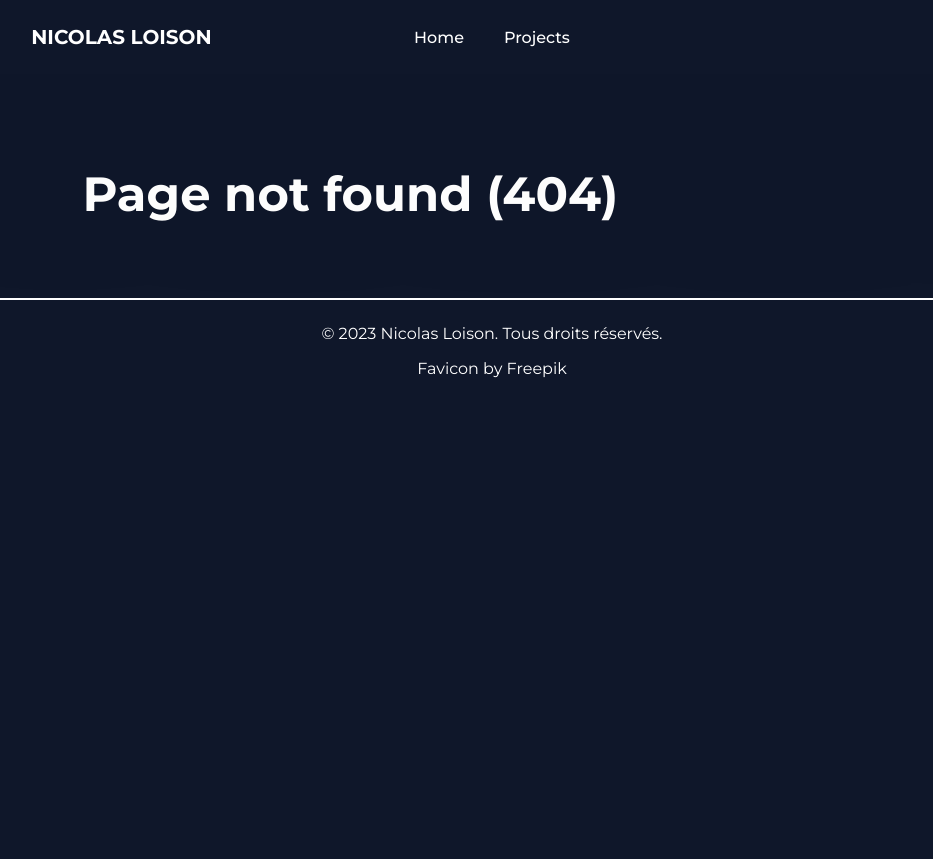
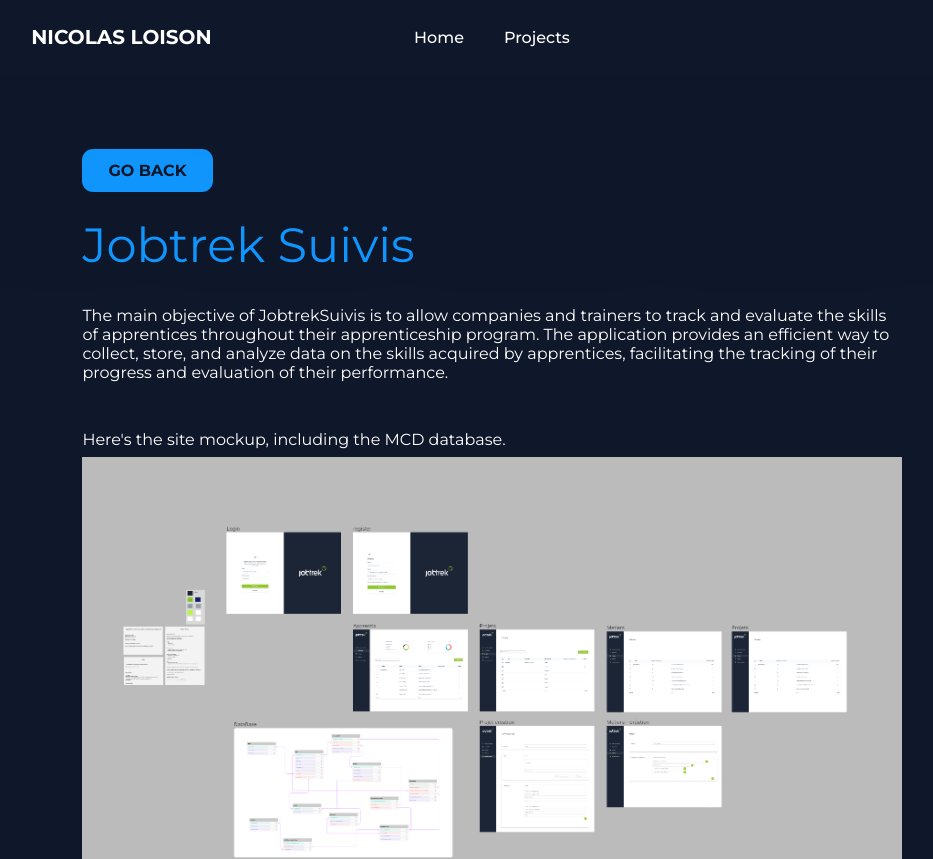
Before and after one commit to nicolasloi/portfolio, a Vue app: page /portfolio/projects/jobtreksuivis in a window 1280 px wide. Before the commit this address had no page. Shown: the top 859 px of the page, without its empty margins (148-1081 px from the left). Before the commit the page ends 800 px from the top, so only its background shows below. Built offline with nearby package versions, Linux system fonts and the light colour scheme.

Commit message:
fix route

```diff
--- a/src/components/HeaderBar.vue
+++ b/src/components/HeaderBar.vue
@@ -28,16 +28,16 @@
 
 <template>
   <header>
-    <router-link to="./" :class="{ active: route.path === './' }" class="logo">
+    <router-link to="/portfolio/" :class="{ active: route.path === '/portfolio/' }" class="logo">
       <h2>NICOLAS LOISON</h2>
     </router-link>
 
     <ul class="navbar">
       <li>
-        <router-link to="./" :class="{ active: route.path === './' }">Home</router-link>
+        <router-link to="/portfolio/" :class="{ active: route.path === '/portfolio/' }">Home</router-link>
       </li>
       <li>
-        <router-link to="./projects" :class="{ active: route.path === './projects' }">Projects</router-link>
+        <router-link to="/portfolio/projects" :class="{ active: route.path === '/portfolio/projects' }">Projects</router-link>
       </li>
     </ul>
 
--- a/src/components/ProjectsPage/jobtreksuivis.vue
+++ b/src/components/ProjectsPage/jobtreksuivis.vue
@@ -5,7 +5,7 @@
 <template>
   <section class="page-project">
     <div class="title">
-      <router-link class="btn" to="./projects">GO BACK</router-link>
+      <router-link class="btn" to="/portfolio/projects">GO BACK</router-link>
       <h2>Jobtrek Suivis</h2>
     </div>
     <p>The main objective of JobtrekSuivis is to allow companies and trainers to track and evaluate the skills of
--- a/src/components/ProjectsPage/moviemanager.vue
+++ b/src/components/ProjectsPage/moviemanager.vue
@@ -5,7 +5,7 @@
 <template>
   <section class="page-project">
     <div class="title">
-      <router-link class="btn" to="./projects">GO BACK</router-link>
+      <router-link class="btn" to="/portfolio/projects">GO BACK</router-link>
       <h2>Movie Manager</h2>
     </div>
     <p>For this project I had 1 month (3 days/week). It was my first time using Laravel. So I decided to create my own movie manager.</p>
--- a/src/components/ProjectsPage/savoria.vue
+++ b/src/components/ProjectsPage/savoria.vue
@@ -5,7 +5,7 @@
 <template>
   <section class="page-project">
     <div class="title">
-      <router-link class="btn" to="./projects">GO BACK</router-link>
+      <router-link class="btn" to="/portfolio/projects">GO BACK</router-link>
       <h2>Savoria</h2>
     </div>
     <p>A simple restaurant website done in basic HTML/CSS</p>
--- a/src/components/ProjectsPage/umbrella.vue
+++ b/src/components/ProjectsPage/umbrella.vue
@@ -5,7 +5,7 @@
 <template>
   <section class="page-project">
     <div class="title">
-      <router-link class="btn" to="./projects">GO BACK</router-link>
+      <router-link class="btn" to="/portfolio/projects">GO BACK</router-link>
       <h2>Umbrella</h2>
     </div>
     <p>For this project, I had 10 days to complete it.
--- a/src/components/home/HomeProjects.vue
+++ b/src/components/home/HomeProjects.vue
@@ -47,7 +47,7 @@
         </div>
       </div>
     </div>
-    <router-link class="btn" to="./projects">VIEW MORE</router-link>
+    <router-link class="btn" to="/portfolio/projects">VIEW MORE</router-link>
   </section>
 </template>
 
--- a/src/components/projects/jobtrekSuivis.vue
+++ b/src/components/projects/jobtrekSuivis.vue
@@ -17,7 +17,7 @@
       and analyze data on the skills acquired by apprentices, facilitating the tracking of their progress and evaluation
       of their performance.</p>
     <img src="../../assets/screen_jobtrekSuivis.png" alt="screen JobtrekSuivis">
-    <router-link class="btn" to="./jobtreksuivis">VIEW MORE</router-link>
+    <router-link class="btn" to="/portfolio/jobtreksuivis">VIEW MORE</router-link>
   </div>
 </template>
 
--- a/src/components/projects/movieManager.vue
+++ b/src/components/projects/movieManager.vue
@@ -16,7 +16,7 @@
       of 1 to 5 stars,
       as well as leave a comment. Users can log in, log out, and register to access their movie list.</p>
     <img src="../../assets/screen_movieManager.png" alt="screen movieManager">
-    <router-link class="btn" to="./projects/moviemanager">VIEW MORE</router-link>
+    <router-link class="btn" to="/portfolio/projects/moviemanager">VIEW MORE</router-link>
   </div>
 </template>
 
--- a/src/components/projects/savoria.vue
+++ b/src/components/projects/savoria.vue
@@ -12,13 +12,14 @@
     </div>
     <p>A simple restaurant website done in basic HTML/CSS</p>
     <img src="../../assets/screen_savoria.png" alt="screen JobtrekSuivis">
-    <router-link class="btn" to="./projects/savoria">VIEW MORE</router-link>
+    <router-link class="btn" to="/portfolio/projects/savoria">VIEW MORE</router-link>
   </div>
 </template>
 
 <style scoped>
 
 .project {
+  display: flex;
   display: flex;
   flex-direction: column;
   background-color: var(--other-color);
--- a/src/components/projects/umbrella.vue
+++ b/src/components/projects/umbrella.vue
@@ -14,7 +14,7 @@
     </div>
     <p>Umbrella is a web application that allows users to plan their activities based on weather forecasts.</p>
     <img src="../../assets/screen_umbrella.png" alt="screen umbrella">
-    <router-link class="btn" to="./projects/umbrella">VIEW MORE</router-link>
+    <router-link class="btn" to="/portfolio/projects/umbrella">VIEW MORE</router-link>
   </div>
 </template>
 
```
Also changed, not shown: src/router.js (+7 -7 lines).
